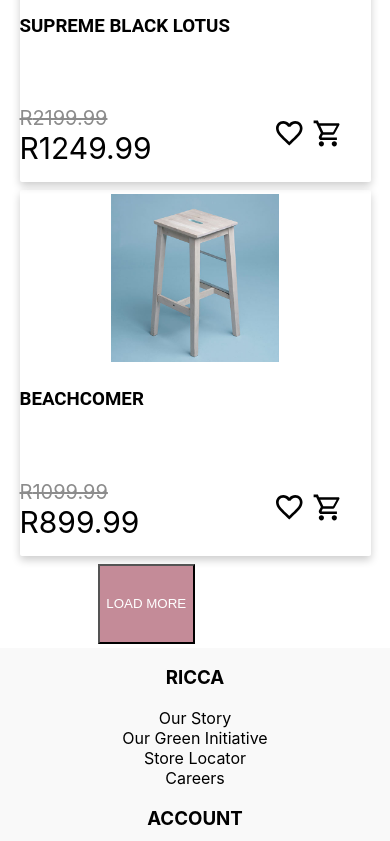
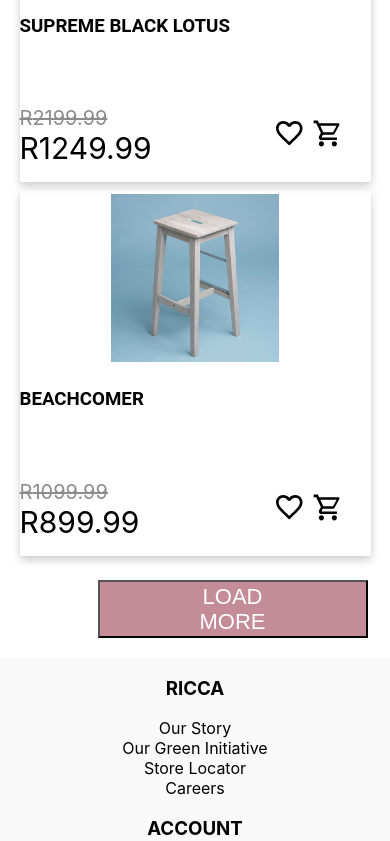
Before and after one commit to douglas86/fedsa-project-1-nextjs, a Next.js app: page / in a window 390 px wide. Shown: the part 1581-2422 px from the top of the page. Built offline with nearby package versions, Linux system fonts and the light colour scheme.

Commit message:
Changed styling of the button

```diff
--- a/pages/index.jsx
+++ b/pages/index.jsx
@@ -17,12 +17,15 @@ const Home = () => {
                       .slice(count, count + 3)
                       .map(([key, values]) => <Card key={key} props={values} />)
                 : null}
-            <button
-                onClick={() => (count >= 6 ? setCount(0) : setCount(count + 3))}
-                className={styles.button}
-            >
-                LOAD MORE
-            </button>
+            <div className={styles.load_more}>
+                <button
+                    onClick={() =>
+                        count >= 6 ? setCount(0) : setCount(count + 3)
+                    }
+                >
+                    LOAD MORE
+                </button>
+            </div>
         </>
     );
 };
--- a/public/static/css/pages/index.module.css
+++ b/public/static/css/pages/index.module.css
@@ -1,17 +1,24 @@
 .card {
     color: red;
 }
-.button {
-    position: relative;
-    color: white;
+.load_more {
+    margin: 20px 50%;
+    width: 200px;
+}
+.load_more button {
     background-color: #c48b98;
-    width: 25%;
-    height: 80px;
-    margin: 1% 25%;
+    color: #ffffff;
+    font-style: Roboto;
+    font-weight: 500;
+    font-size: 22px;
+    line-height: 25px;
 }
 
-@media (max-width: 1000px) {
-    .button {
-        margin: 1% 25%;
+@media (max-width: 640px) {
+    .load_more {
+        margin: 20px 25%;
+    }
+    .load_more button {
+        padding: 2px 100px;
     }
 }
```
